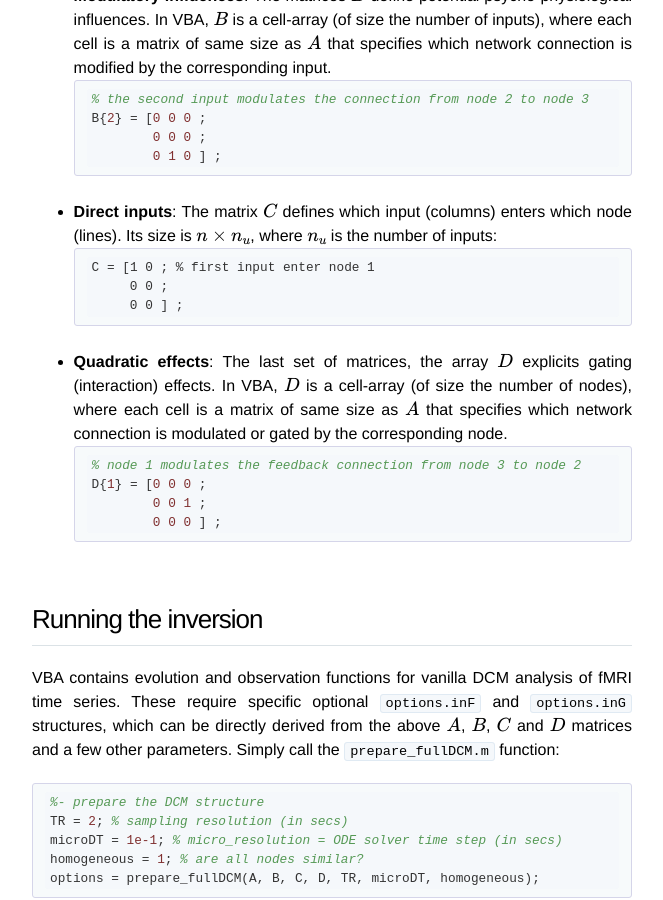
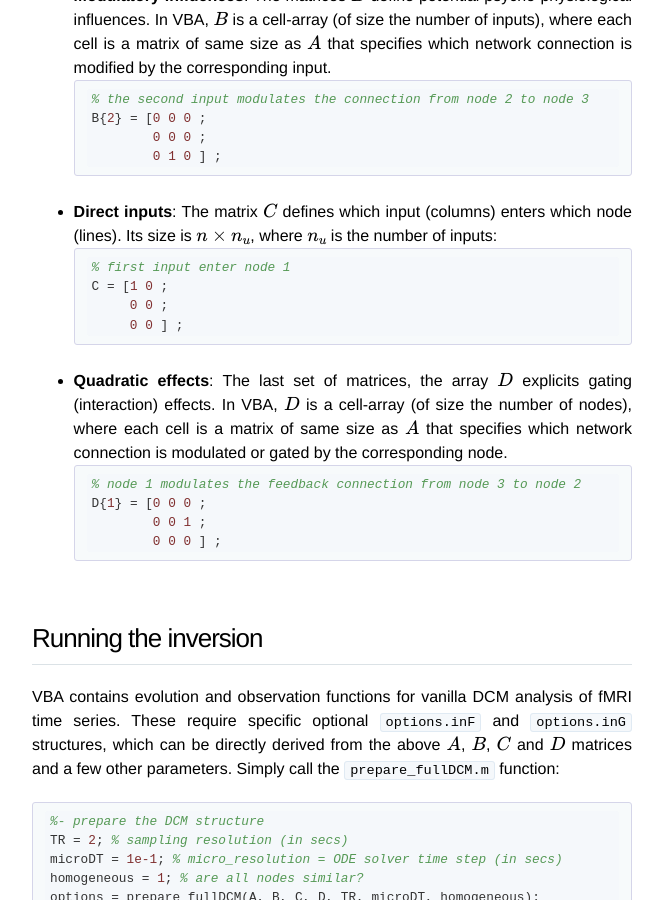
Before and after one commit to MBB-team/VBA-toolbox, a Jekyll site: the page built from _wiki/dcm.md, in a window 1280 px wide and 900 px high, scrolled down 3800 px. Shown: the whole window, without its empty margins (308-971 px from the left). Built offline with Jekyll 4.4.1, drawn with Linux system fonts in a browser that asks for light colours; nearby versions of some CDN libraries; formulas are drawn with MathJax 3.

Commit message:
Update dcm.md

````diff
--- a/_wiki/dcm.md
+++ b/_wiki/dcm.md
@@ -101,7 +101,8 @@ You now have to specify which entries of the DCM matrices are non-zero:
   The matrix $$C$$ defines which input (columns) enters which node (lines). Its size is $$n \times n_u$$, where $$n_u$$ is the number of inputs:
 
   ```matlab
-  C = [1 0 ; % first input enter node 1
+  % first input enter node 1
+  C = [1 0 ;
        0 0 ;
 	   0 0 ] ;
   ```
````
